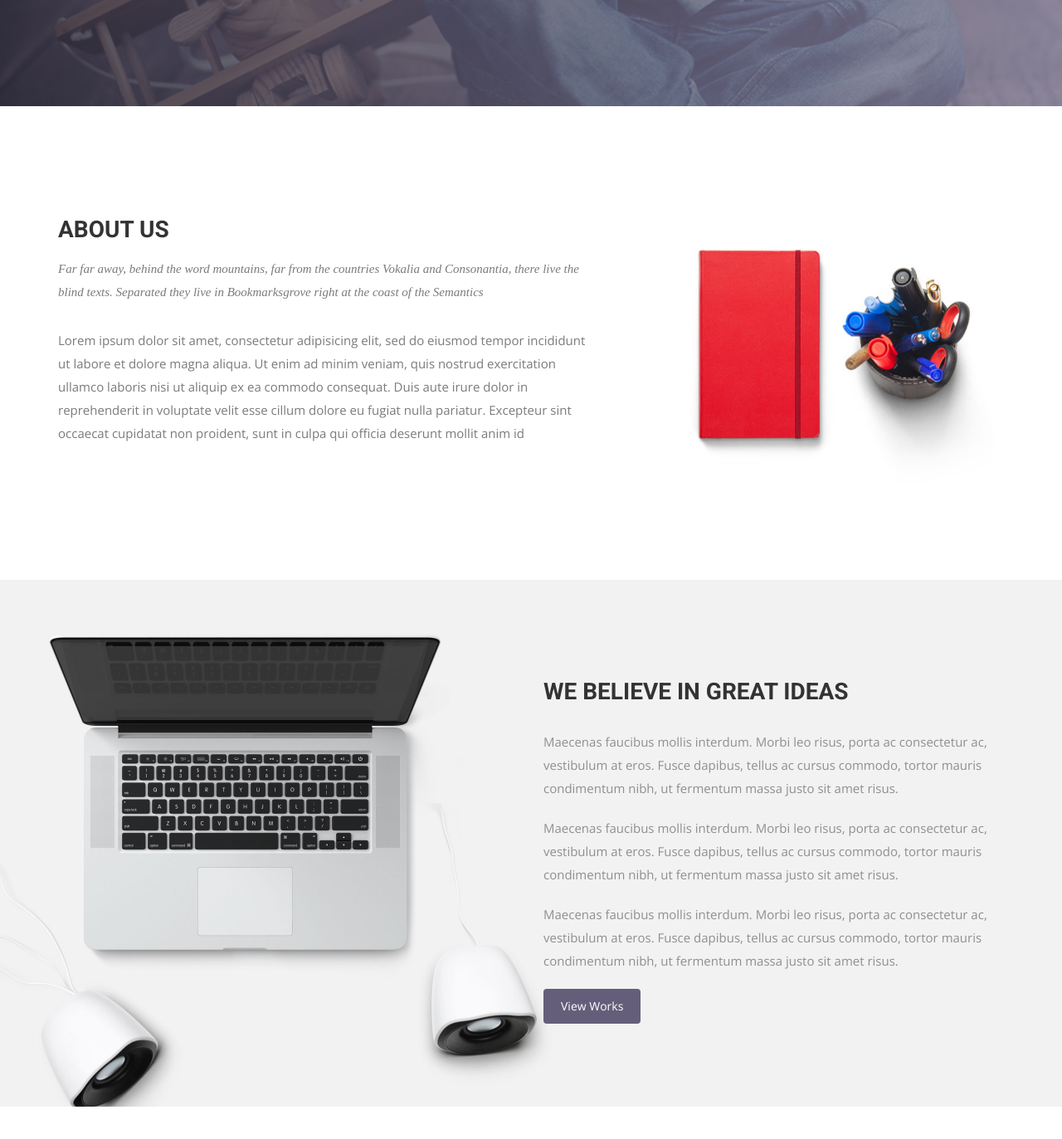
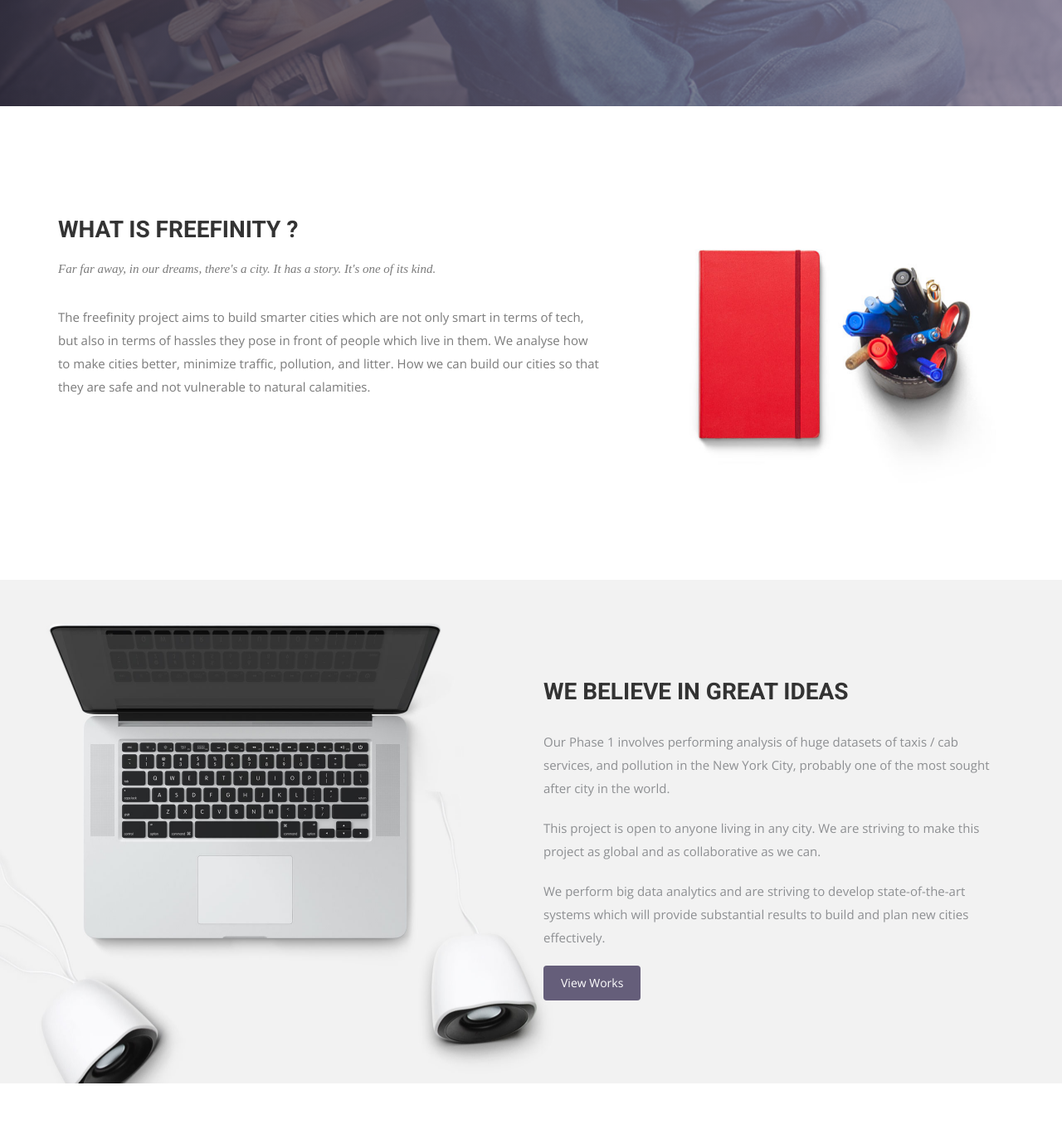
Before and after one commit to freefinity/freefinity.github.io, a Jekyll site: the page built from index.html, in a window 1280 px wide and 1400 px high, scrolled down 767 px. Shown: the top 1373 px of the window at 83% size. Built offline with Jekyll 4.4.1, drawn with Linux system fonts in a browser that asks for light colours; nearby versions of some CDN libraries; some web fonts are replaced.

Commit message:
third commidtdlfggjgrjdsdk

```diff
--- a/index.html
+++ b/index.html
@@ -24,10 +24,10 @@ permalink: /
       <div class="col-md-7 col-sm-12">
         <div class="block">
           <div class="section-title">
-            <h2>About Us</h2>
-            <p>Far far away, behind the word mountains, far from the countries Vokalia and Consonantia, there live the blind texts. Separated they live in Bookmarksgrove right at the coast of the Semantics</p>
+            <h2>What is freefinity ?</h2>
+            <p>Far far away, in our dreams, there's a city. It has a story. It's one of its kind.</p>
           </div>
-          <p>Lorem ipsum dolor sit amet, consectetur adipisicing elit, sed do eiusmod tempor incididunt ut labore et dolore magna aliqua. Ut enim ad minim veniam, quis nostrud exercitation ullamco laboris nisi ut aliquip ex ea commodo consequat. Duis aute irure dolor in reprehenderit in voluptate velit esse cillum dolore eu fugiat nulla pariatur. Excepteur sint occaecat cupidatat non proident, sunt in culpa qui officia deserunt mollit anim id </p>
+          <p>The freefinity project aims to build smarter cities which are not only smart in terms of tech, but also in terms of hassles they pose in front of people which live in them. We analyse how to make cities better, minimize traffic, pollution, and litter. How we can build our cities so that they are safe and not vulnerable to natural calamities.</p>
         </div>
       </div><!-- .col-md-7 close -->
       <div class="col-md-5 col-sm-12">
@@ -44,9 +44,9 @@ permalink: /
   <div class="row">
     <div class="col-md-6 col-md-offset-6">
       <h2>WE BELIEVE IN GREAT IDEAS</h2>
-      <p>Maecenas faucibus mollis interdum. Morbi leo risus, porta ac consectetur ac, vestibulum at eros. Fusce dapibus, tellus ac cursus commodo, tortor mauris condimentum nibh, ut fermentum massa justo sit amet risus.</p>
-      <p>Maecenas faucibus mollis interdum. Morbi leo risus, porta ac consectetur ac, vestibulum at eros. Fusce dapibus, tellus ac cursus commodo, tortor mauris condimentum nibh, ut fermentum massa justo sit amet risus.</p>
-      <p>Maecenas faucibus mollis interdum. Morbi leo risus, porta ac consectetur ac, vestibulum at eros. Fusce dapibus, tellus ac cursus commodo, tortor mauris condimentum nibh, ut fermentum massa justo sit amet risus.</p>
+      <p>Our Phase 1 involves performing analysis of huge datasets of taxis / cab services, and pollution in the New York City, probably one of the most sought after city in the world.</p>
+      <p>This project is open to anyone living in any city. We are striving to make this project as global and as collaborative as we can.</p>
+      <p>We perform big data analytics and are striving to develop state-of-the-art systems which will provide substantial results to build and plan new cities effectively.</p>
       <a href="#" class="btn btn-view-works">View Works</a>
     </div>
   </div>
```
